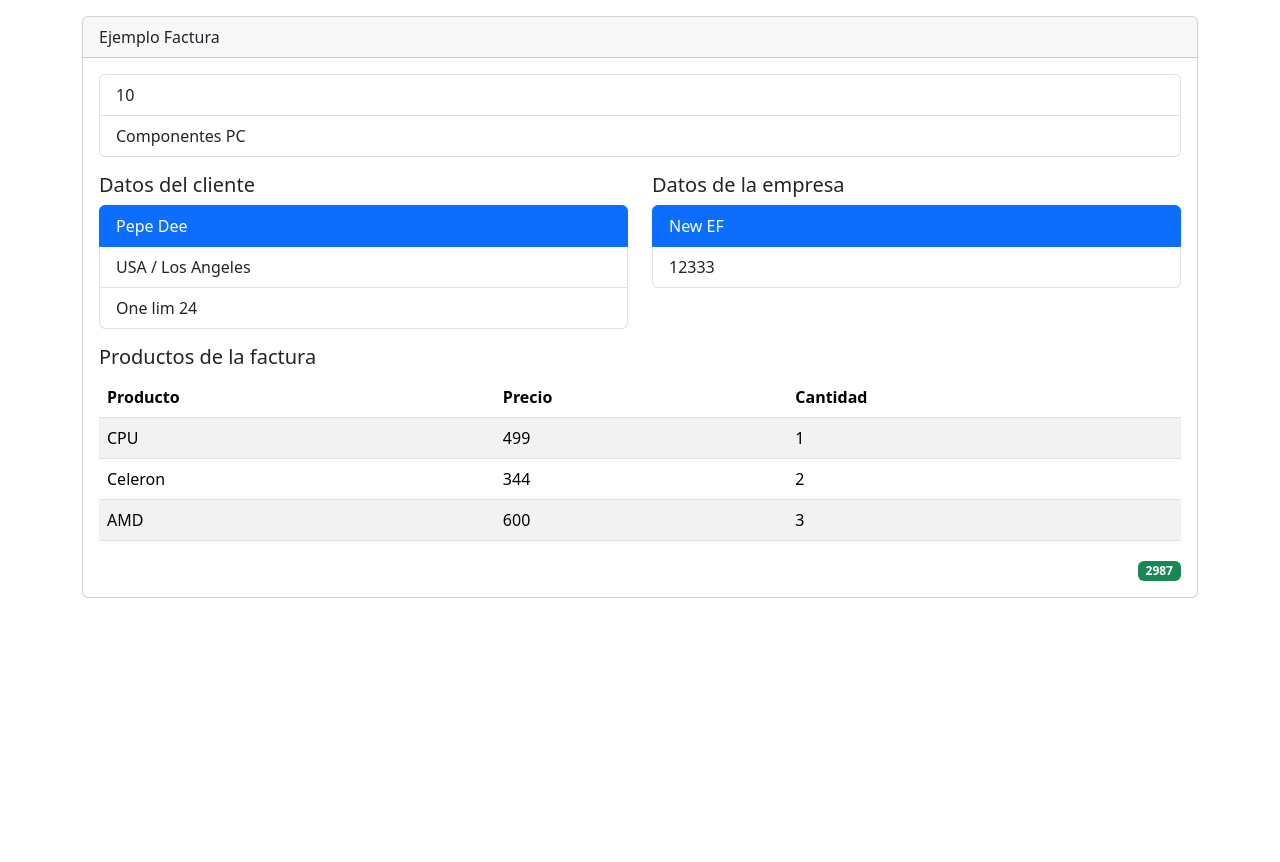
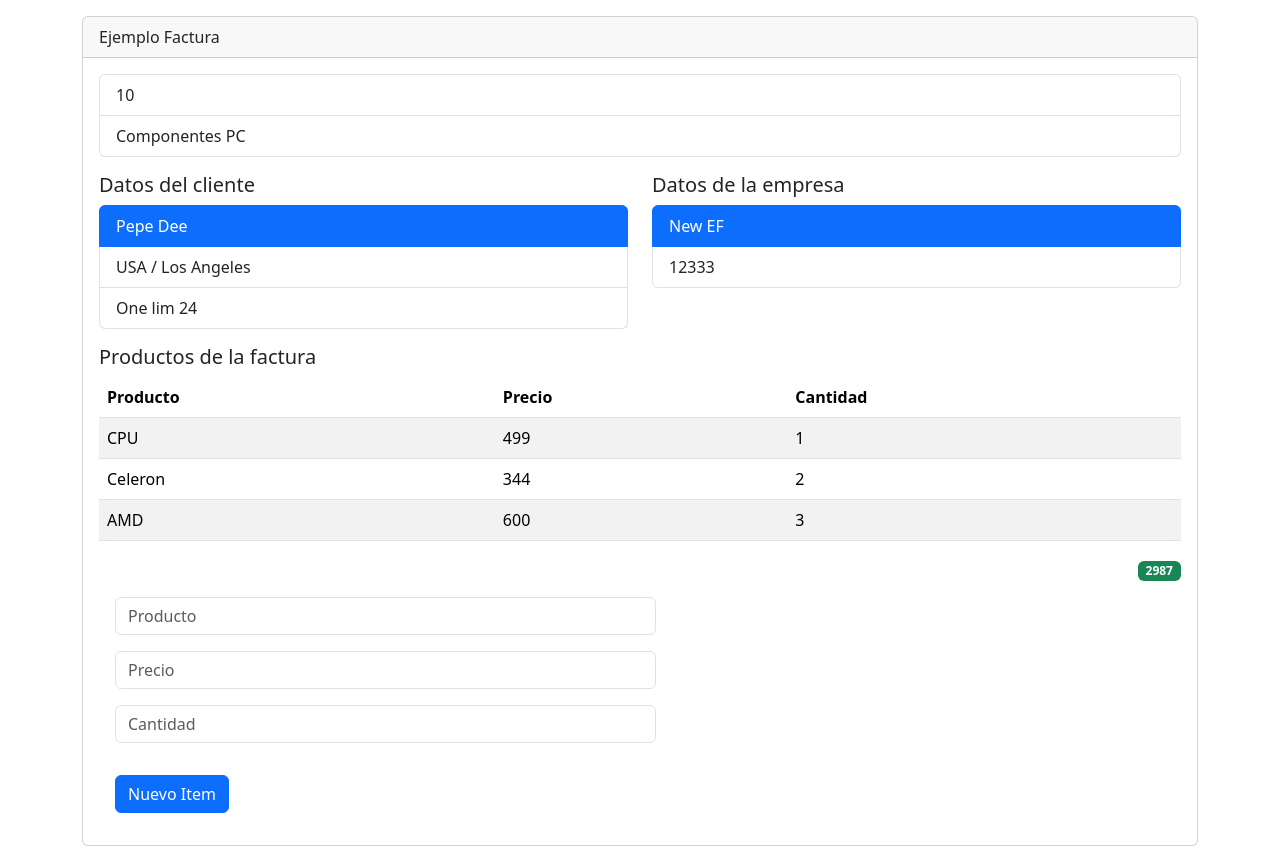
Before and after one commit to alejandro-coreno/app-facturas, a React (Vite) app: page / in a window 1280 px wide. Before the commit the page ends 800 px from the top, so only its background shows below. Built offline with nearby package versions, Linux system fonts and the light colour scheme.

Commit message:
Se agrega estado en el componente Form y InvoceApp.jsx

```diff
--- a/src/InvoiceApp.jsx
+++ b/src/InvoiceApp.jsx
@@ -9,7 +9,45 @@ import TotalView from "./components/TotalView";
 const InvoiceApp = () => {
 
     //obtenemos el objeto facturas que retorna la funcion
-    const {nombre, id, empresa, cliente, items, total} = getFacturas();
+    const {nombre, id, empresa, cliente, items: itemsInicial, total} = getFacturas();
+
+    const [ productValue, setProductValue ] = useState('');
+    const [ precioValue, setPrecioValue] = useState('');
+    const [ cantidadValue, setCantidadValue] = useState('');
+
+    // Contador para el id de manera dinamica
+    const [ counter , setCounter ] = useState(4);
+
+    // Guardamos el estado de los items iniciales para poder agregar nuevos
+    const [items , setItems] = useState(itemsInicial);
+
+    const handleSubmit = (e) => {
+        e.preventDefault();
+
+        //Funcion isNaN -> Verifica que sea un numero en la expresion
+
+        if(precioValue.trim().length <=1 ) return;
+        if(precioValue.trim().length <=1) return;
+        if(isNaN(precioValue.trim())) return;
+        if(cantidadValue.trim().length < 1) return;
+        if(isNaN(cantidadValue.trim())) {
+            alert('Error:: Cantidad no es un numero');
+            return;
+        }
+
+        setItems([...items, {
+            id: counter,
+            producto: productValue.trim(),
+            precio: parseInt(precioValue.trim(), 10),
+            cantidad: +cantidadValue.trim()
+        }]);
+
+        setProductValue('');
+        setPrecioValue('');
+        setCantidadValue('');
+        setCounter( counter + 1 );
+    }
+
 
     return (
 
@@ -34,6 +72,39 @@ const InvoiceApp = () => {
                     <ListItemsView items={items} />
 
                     <TotalView total={total}/>
+
+                    <form className="w-50" onSubmit={ e => handleSubmit(e)}>
+                        <input
+                            type="text"
+                            name="producto"
+                            id="producto"
+                            placeholder="Producto"
+                            className="form-control m-3"
+                            value={productValue}
+                            onChange={e => setProductValue(e.target.value) }
+                        />
+
+                        <input
+                            type="text"
+                            name="precio"
+                            id="precio"
+                            placeholder="Precio"
+                            className="form-control m-3"
+                            value={precioValue}
+                            onChange={ e => setPrecioValue(e.target.value)}
+                        />
+
+                        <input
+                            type="text"
+                            name="cantidad"
+                            id="cantidad"
+                            placeholder="Cantidad"
+                            className="form-control m-3"
+                            onChange={e => setCantidadValue(e.target.value)}
+                            value={cantidadValue}
+                        />
+                        <button type="submit" className="btn btn-primary m-3">Nuevo Item</button>
+                    </form>
                 </div>
 
             </div>
--- a/src/components/InvoiceDataClient.jsx
+++ b/src/components/InvoiceDataClient.jsx
@@ -1,4 +1,4 @@
-import PropTypes from "prop-types"
+import PropTypes from "prop-types";
 
 const InvoceDataClient = ({cliente}) => {
     const { nombreCliente, apellido, direccion: { pais, city, calle, numero } } = cliente;
--- a/src/components/LIstItem.jsx
+++ b/src/components/LIstItem.jsx
@@ -4,7 +4,7 @@ const ListItem = ({item}) => {
     return (
 
         <tr>
-            <td>{item.Producto}</td>
+            <td>{item.producto}</td>
             <td>{item.precio}</td>
             <td>{item.cantidad}</td>
         </tr>
--- a/src/data/factura.js
+++ b/src/data/factura.js
@@ -17,19 +17,22 @@ export const factura = {
     } ,
     items: [
         {
-            Producto: 'CPU',
+            id: 1,
+            producto: 'CPU',
             precio: 499,
             cantidad: 1
         },
 
         {
-            Producto: 'Celeron',
+            id:2,
+            producto: 'Celeron',
             precio: 344,
             cantidad: 2
         },
 
         {
-            Producto: 'AMD',
+            id: 3,
+            producto: 'AMD',
             precio: 600,
             cantidad: 3
         }
```
